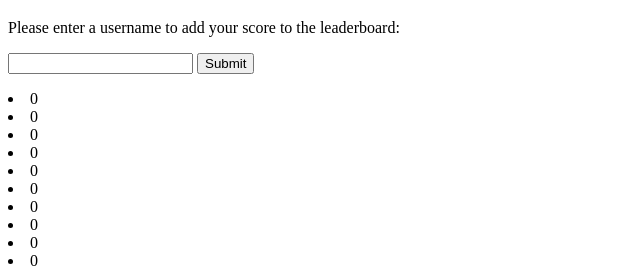
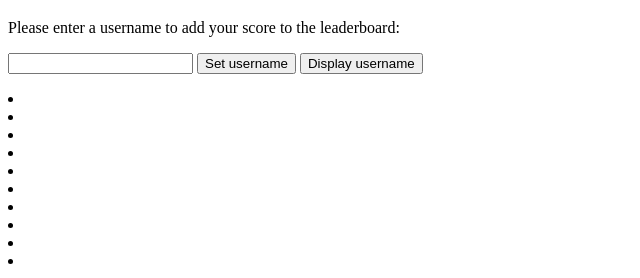
Before and after one commit to kmartin003/webware_finalproject, a website: page index.html in a window 1280 px wide. Shown: the part 569-847 px from the top of the page, without its empty margins (0-640 px from the left). Drawn offline with nearby package versions, Linux system fonts and the light colour scheme.

Commit message:
Added cookies to the whole shebang

```diff
--- a/index.html
+++ b/index.html
@@ -9,8 +9,9 @@
     <h1 id='score'></h1>
     <p> Please enter a username to add your score to the leaderboard: </p>
     <form>
-      <input type = 'text'>
-      <input type = 'submit' onclick='highScore();'>
+      <input type = 'text' id = 'user'>
+      <input type = 'button' value='Set username' onclick='setNameCookie();'>
+      <input type = 'button' value='Display username' onclick="displayCookie('uname');">
     </form>
     <list id='topScores'>
       <li id = 'score1'> 0 </li>
@@ -41,50 +42,90 @@
     </style>
     <script src="http://ajax.googleapis.com/ajax/libs/jquery/1.7.1/jquery.min.js" type="text/javascript"></script>
     <script>
-      highscores = [0,0,0,0,0,0,0,0,0,0];
+      var thisuser;
+      highscores = ['','','','','','','','','',''];
+
+      function setNameCookie(){
+        var name = document.getElementById('user').value;
+        if(name == ''){
+          return;
+        }
+        document.cookie = 'uname'+'='+name;
+        thisuser = name;
+      }
+
+      function displayCookie(cname){
+        var name = cname + "=";
+        var ca = document.cookie.split(';');
+        var result = '';
+        for(var i=0; i<ca.length; i++) {
+            var c = ca[i];
+            while (c.charAt(0)==' ') c = c.substring(1);
+            if (c.indexOf(name) == 0) result = c.substring(name.length, c.length);
+        }
+        var box = document.getElementById('score');
+        box.innerHTML = result;
+      }
+
 
       function highScore(newScore){
         var i;
         for(i = 0; i < highscores.length; i++){
           if(highscores[i] < newScore){
-            highscores[i] = newScore;
-            return;
+            if(thisuser){
+              highscores[i] = thisuser + ' - ' + newScore.toString();
+              return;
+            }else{
+              highscores[i] = newScore.toString();
+              return;
+            }
           }
         }
       }
 
       function drawScores(){
+        var scoretext;
         for(i = 0; i < highscores.length; i++){
           switch(i){
             case 0:
-              document.getElementById('score1').innerHTML = highscores[0];
+              scoretext = highscores[0];
+              document.getElementById('score1').innerHTML = scoretext;
               break;
             case 1:
-              document.getElementById('score2').innerHTML = highscores[1];
+              scoretext = highscores[1];
+              document.getElementById('score2').innerHTML = scoretext;
               break;
             case 2:
-              document.getElementById('score3').innerHTML = highscores[2];
+              scoretext = highscores[2];
+              document.getElementById('score3').innerHTML = scoretext;
               break;
             case 3:
-              document.getElementById('score4').innerHTML = highscores[3];
+              scoretext = highscores[3];
+              document.getElementById('score4').innerHTML = scoretext;
               break;
             case 4:
-              document.getElementById('score5').innerHTML = highscores[4];
+              scoretext = highscores[4];
+              document.getElementById('score5').innerHTML = scoretext;
               break;
             case 5:
-              document.getElementById('score6').innerHTML = highscores[5];
+              scoretext = highscores[5];
+              document.getElementById('score6').innerHTML = scoretext;
               break;
             case 6:
-              document.getElementById('score7').innerHTML = highscores[6];
+              scoretext = highscores[6];
+              document.getElementById('score7').innerHTML = scoretext;
               break;
             case 7:
-              document.getElementById('score8').innerHTML = highscores[7];
+              scoretext = highscores[7];
+              document.getElementById('score8').innerHTML = scoretext;
               break;
             case 8:
-              document.getElementById('score9').innerHTML = highscores[8];
+              scoretext = highscores[8];
+              document.getElementById('score9').innerHTML = scoretext;
               break;
             case 9:
-              document.getElementById('score10').innerHTML = highscores[9];
+              scoretext = highscores[9];
+              document.getElementById('score10').innerHTML = scoretext;
               break;
           }
         }
```
